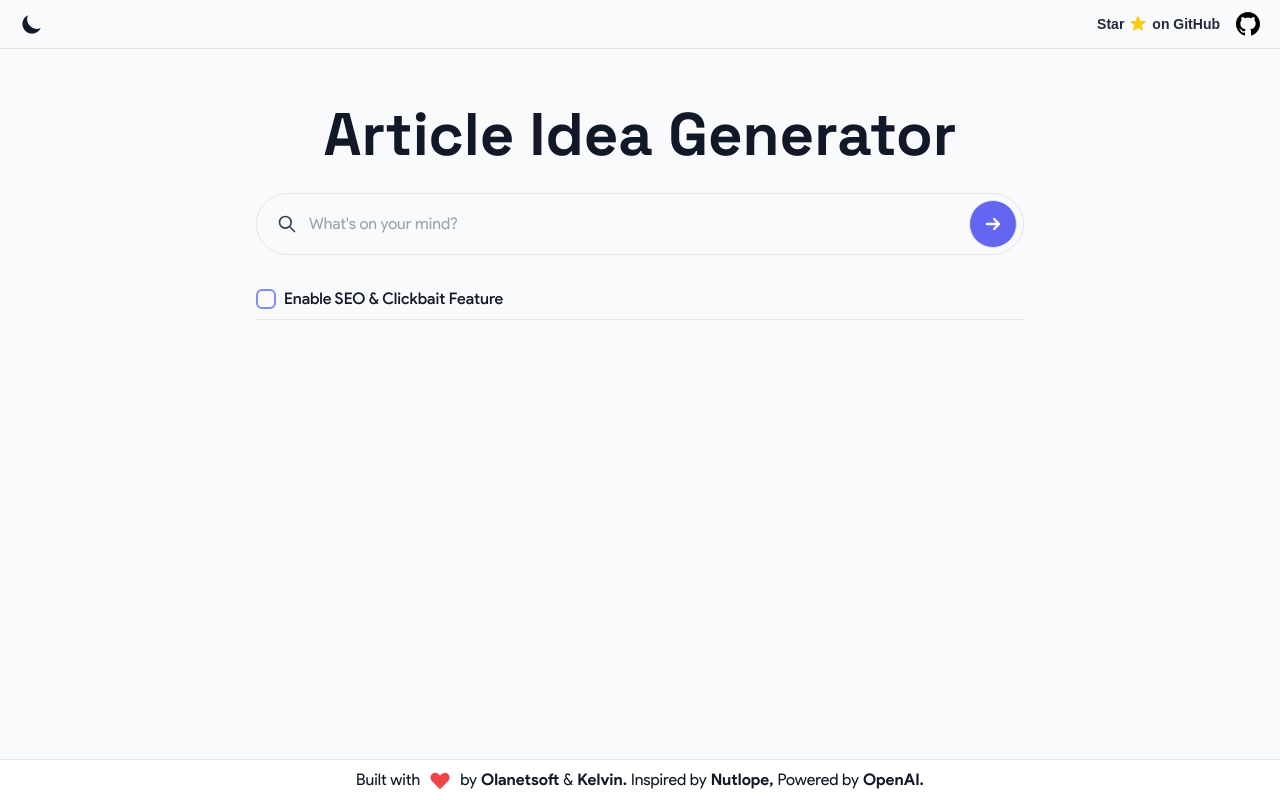
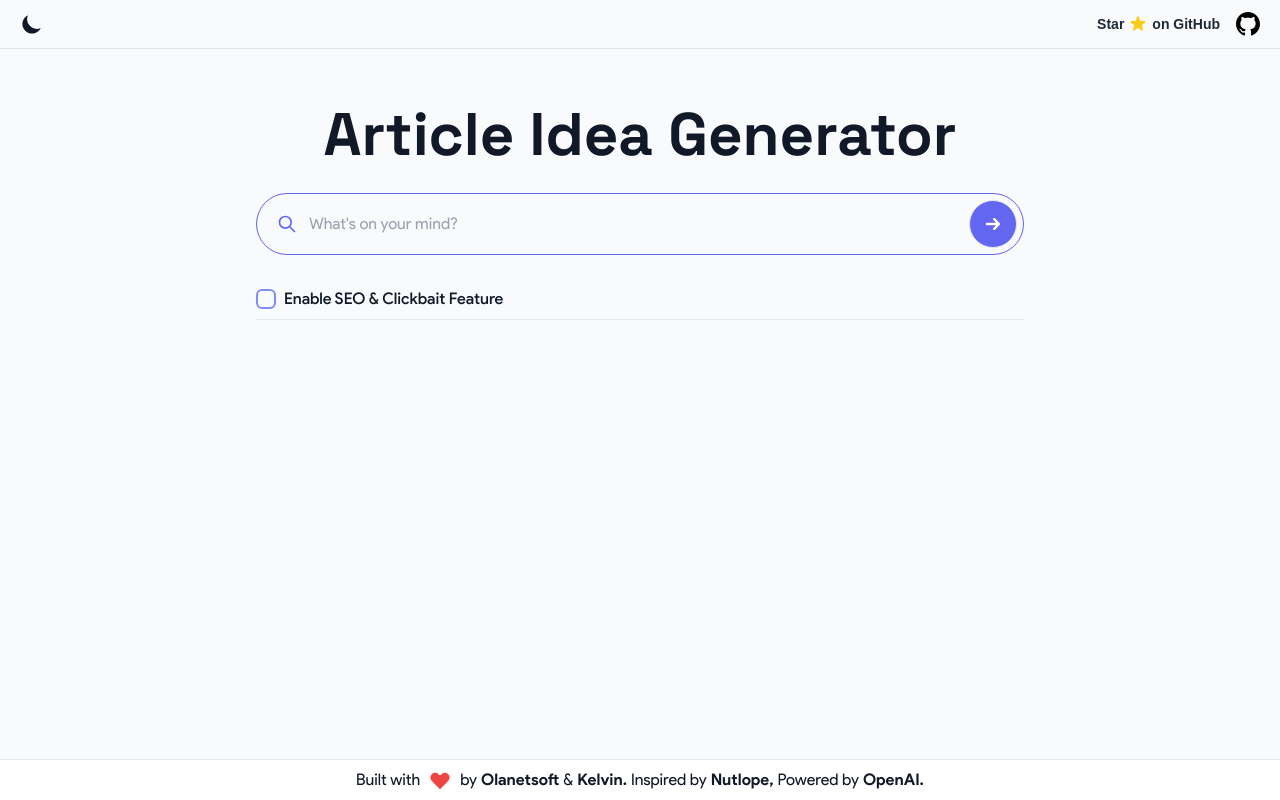
Before and after one commit to Olanetsoft/article-idea-generator, a Next.js app: page / in a window 1280 px wide. Built offline with nearby package versions, Linux system fonts and the light colour scheme.

Commit message:
feat:adjusted the searchbar color

```diff
--- a/pages/index.tsx
+++ b/pages/index.tsx
@@ -99,9 +99,9 @@ export default function Home() {
           </h1>
           <form
             onSubmit={(e) => generateArticleTitle(e)}
-            className="flex w-full mt-5 transition-all ease-linear hover:shadow-lg focus-within:shadow-lg  rounded-full border border-gray-200 dark:border-zinc-600 p-1.5 pl-5 items-center"
+            className="flex w-full mt-5 transition-all ease-linear hover:shadow-lg focus-within:shadow-lg  rounded-full border border-[#6366f1] dark:border-[#6366f1] p-1.5 pl-5 items-center"
           >
-            <SearchIcon className="h-5 mr-3 text-gray-700 dark:text-gray-100" />
+            <SearchIcon className="h-5 mr-3 text-[#6366f1] dark:text-gray-100" />
             <label htmlFor="search" className="sr-only"></label>
             <input
               onChange={(e) => setText(e.target.value)}
```
Also changed, not shown: 2 other files (tests, documents, lock files or other folders).
